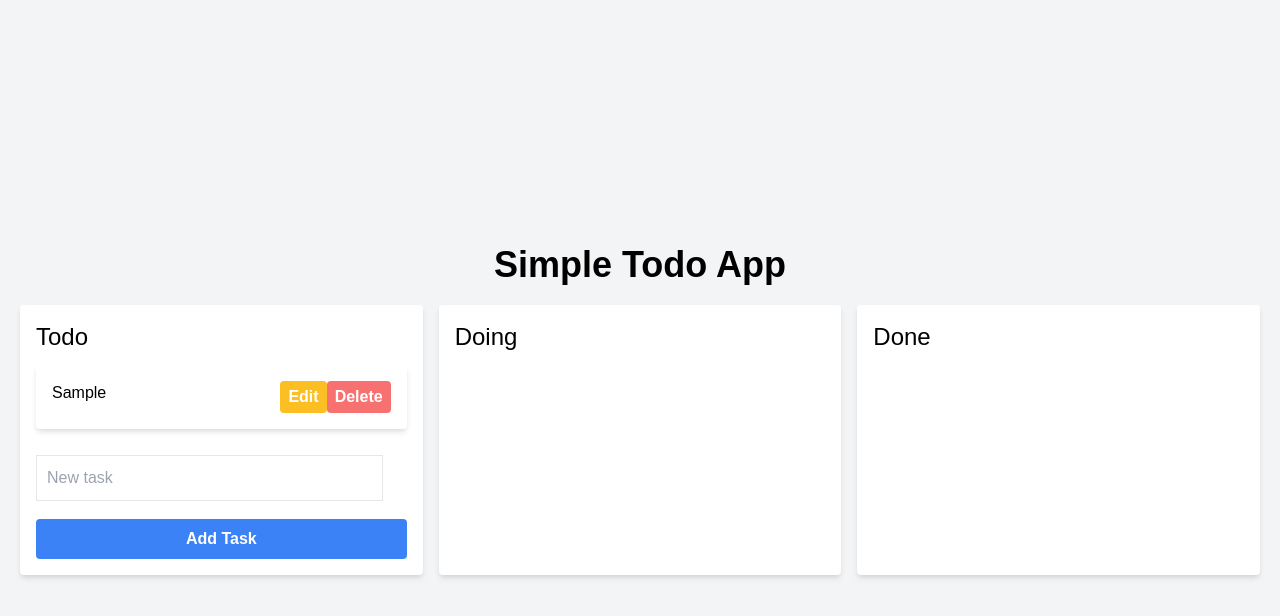
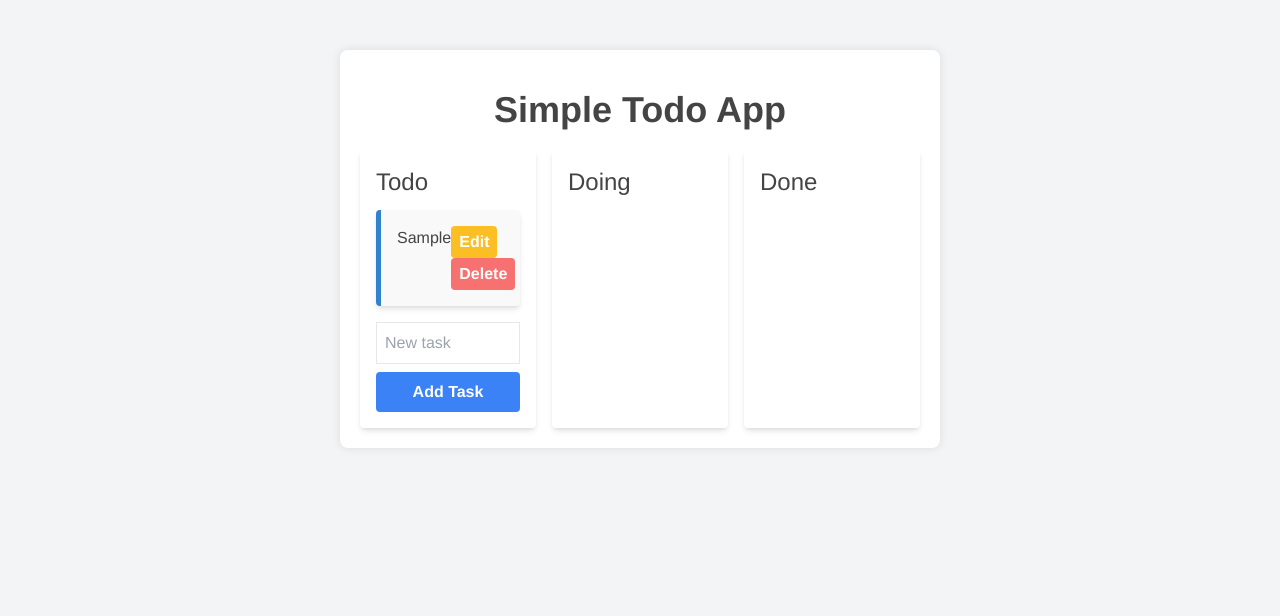
Before and after one commit to Arigithubs/ToDo, a plain HTML site: page index.html in a window 1280 px wide. Both pictures are taken after typing "Sample" into the empty fields and a click on the button "Add Task". Drawn offline with nearby package versions, Linux system fonts and the light colour scheme.

Commit message:
Update styles in style.css

```diff
--- a/style.css
+++ b/style.css
@@ -1,47 +1,47 @@
-/* style.css */
+/* Custom Styles */
 body {
-    font-family: Arial, sans-serif;
-    display: flex;
-    justify-content: center;
-    align-items: center;
-    height: 100vh;
-    background-color: #f0f0f0;
+    font-family: 'Helvetica Neue', Helvetica, Arial, sans-serif;
+    background-color: #f7f7f7;
+    color: #444444;
 }
 
-.app {
-    display: flex;
-    justify-content: space-around;
-    width: 80%;
-}
-
-.column {
-    background-color: #fff;
+.container {
+    max-width: 600px;
+    margin: 50px auto;
+    background: #fff;
     padding: 20px;
     border-radius: 8px;
-    box-shadow: 0 4px 8px rgba(0, 0, 0, 0.1);
-    width: 30%;
+    box-shadow: 0 0 10px rgba(0, 0, 0, 0.1);
 }
 
 .column h2 {
-    color: #333;
-    margin-bottom: 10px;
+    color: #3182ce;
+    text-shadow: 0px 2px 3px rgba(0,0,0,0.1);
 }
 
-ul {
-    list-style: none;
-    padding: 0;
+.button {
+    transition: background-color 0.3s ease;
+    cursor: pointer;
+    outline: none;
 }
 
-ul li {
-    margin: 10px 0;
-    padding: 10px;
-    background-color: #eee;
-    cursor: pointer;
+.button:hover {
+    transition: background-color 0.3s ease;
 }
 
-input[type="text"] {
-    padding: 10px;
-    margin: 10px 0;
-    width: calc(100% - 24px);
-    box-sizing: border-box;
+.task-item {
+    background: #f9f9f9;
+    margin-bottom: 10px;
+    border-left: 5px solid #3182ce;
+    animation: slideIn 0.5s ease-in-out;
 }
+
+/* Keyframes for animations */
+@keyframes slideIn {
+    from {
+        transform: translateX(-100%);
+    }
+    to {
+        transform: translateX(0);
+    }
+}
```
